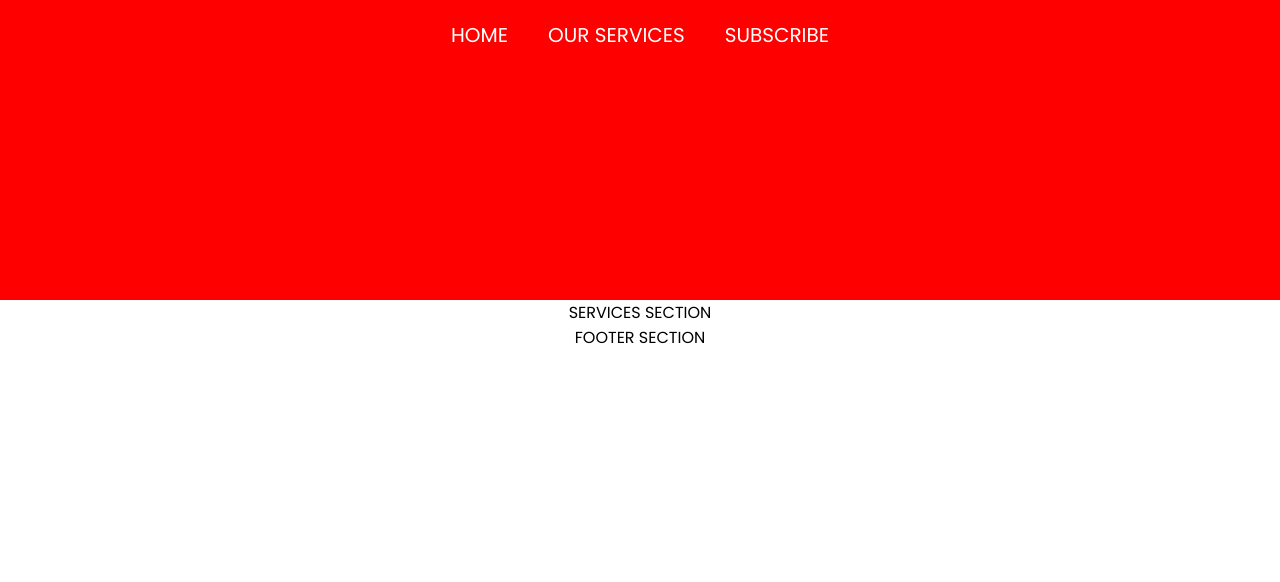
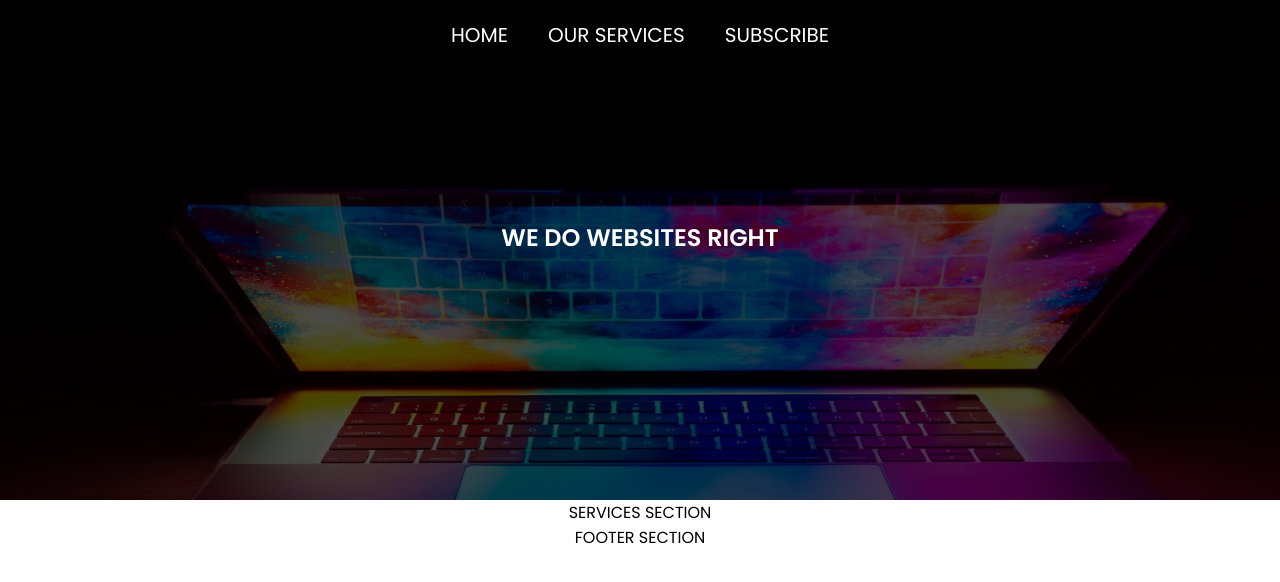
Before and after one commit to brianbud/simple-landing-page, a React (Create React App) app: page / in a window 1280 px wide. Shown: the top 582 px of the page. Built offline with nearby package versions, Linux system fonts and the light colour scheme.

Commit message:
hero section

```diff
--- a/src/App.css
+++ b/src/App.css
@@ -21,7 +21,20 @@ nav p {
 }
 
 .hero-section {
-  background-color: red;
-  height: 300px;
+  background: linear-gradient(
+    rgba(0, 0, 0, 0.7),
+    rgba(0, 0, 0, 0.7)), url(imgs/agency-hero-img.jpg);
+  background-size: cover;
+  background-color: rgb(244, 132, 132);
+  height: 500px;
   color: white;
+  position: relative;
 }
+
+.hero-section > h2 {
+  /* background-color: rgb(0, 0, 0); */
+  position: absolute;
+  left: 50%;
+  transform:translate(-50%);
+  top: 40%
+}
--- a/src/HeroSection.js
+++ b/src/HeroSection.js
@@ -6,6 +6,7 @@ function HeroSection() {
         <p>Our Services</p>
         <p>Subscribe</p>
       </nav>
+      <h2>we Do Websites Right</h2>
     </div>
   );
 }
```
Also changed, not shown: src/imgs/agency-hero-img.jpg (added).
